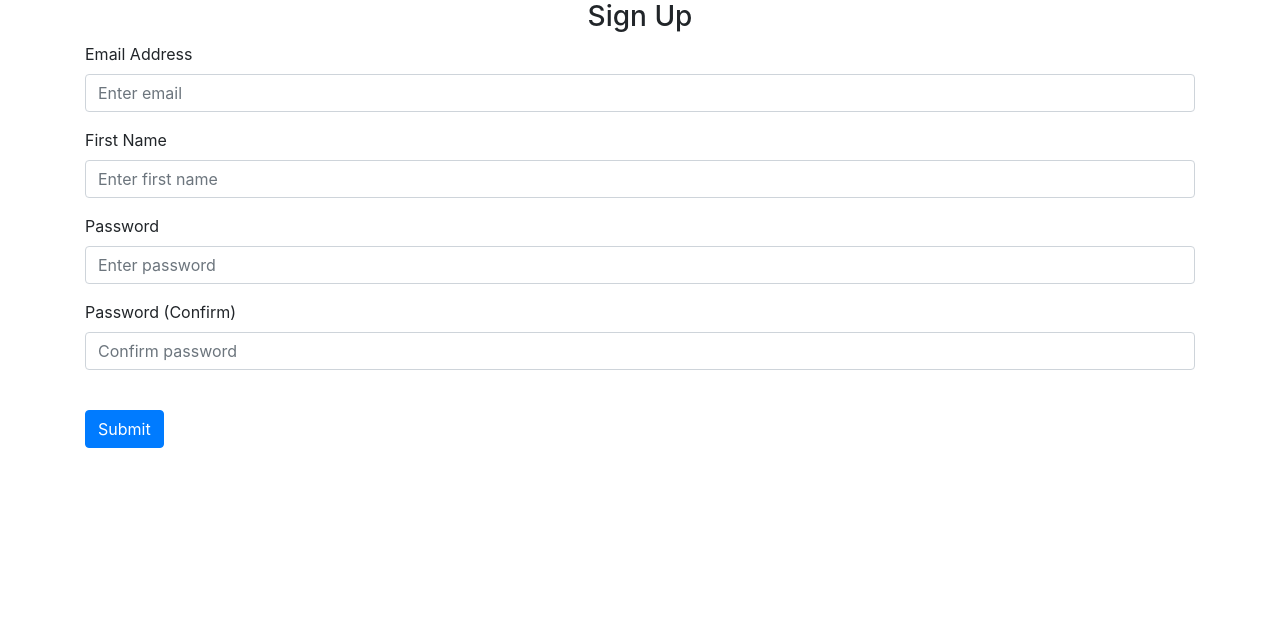
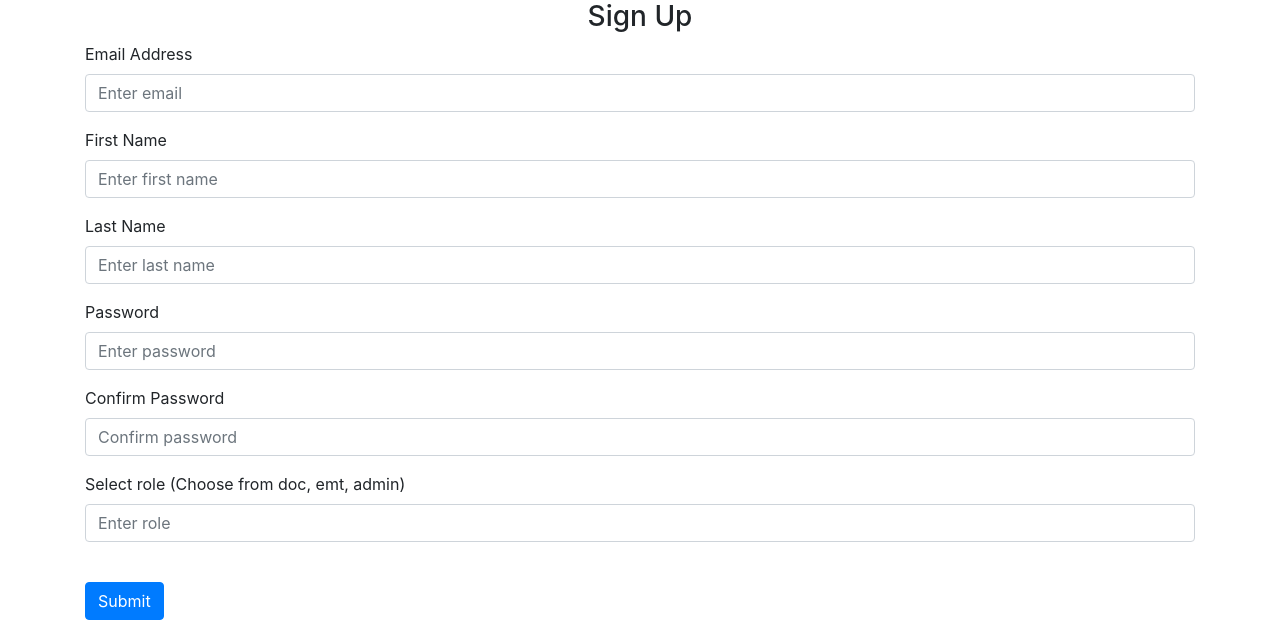
Before and after one commit to steinmueller/telemed-security-validator, a Flask app: page /sign_up in a window 1280 px wide. Shown: the part 176-800 px from the top of the page. Run offline with Flask 3, Linux system fonts and the light colour scheme; some libraries are stand-ins or nearby versions.

Commit message:
add lastname and csrf token

```diff
--- a/templates/login.html
+++ b/templates/login.html
@@ -4,6 +4,7 @@ https://github.com/techwithtim/Flask-Web-App-Tutorial/blob/main/website/template
 {% extends "base_template.html" %} {% block title %}Login{% endblock %} {% block content
     %}
     <form method="POST">
+      <input type="hidden" name="csrf_token" value="{{ csrf_token() }}"/>
       <h3 align="center">Login</h3>
       <div class="form-group">
         <label for="email">Email</label>
--- a/templates/sign_up.html
+++ b/templates/sign_up.html
@@ -4,6 +4,7 @@ https://github.com/techwithtim/Flask-Web-App-Tutorial/blob/main/website/template
 {% extends "base_template.html" %} {% block title %}Sign Up{% endblock %} {% block
     content %}
     <form method="POST">
+      <input type="hidden" name="csrf_token" value="{{ csrf_token() }}"/>
       <h3 align="center">Sign Up</h3>
       <div class="form-group">
         <label for="email">Email Address</label>
@@ -26,6 +27,16 @@ https://github.com/techwithtim/Flask-Web-App-Tutorial/blob/main/website/template
         />
       </div>
       <div class="form-group">
+        <label for="lastName">Last Name</label>
+        <input
+          type="text"
+          class="form-control"
+          id="lastName"
+          name="lastName"
+          placeholder="Enter last name"
+        />
+      </div>
+      <div class="form-group">
         <label for="password1">Password</label>
         <input
           type="password"
@@ -36,7 +47,7 @@ https://github.com/techwithtim/Flask-Web-App-Tutorial/blob/main/website/template
         />
       </div>
       <div class="form-group">
-        <label for="password2">Password (Confirm)</label>
+        <label for="password2">Confirm Password</label>
         <input
           type="password"
           class="form-control"
@@ -45,7 +56,17 @@ https://github.com/techwithtim/Flask-Web-App-Tutorial/blob/main/website/template
           placeholder="Confirm password"
         />
       </div>
-      <br />
+      <div class="form-group">
+        <label for="role">Select role (Choose from doc, emt, admin)</label>
+        <input
+          type="text"
+          class="form-control"
+          id="role"
+          name="role"
+          placeholder="Enter role"
+        />
+      </div>
+      </br>
       <button type="submit" class="btn btn-primary">Submit</button>
     </form>
     {% endblock %}
```
